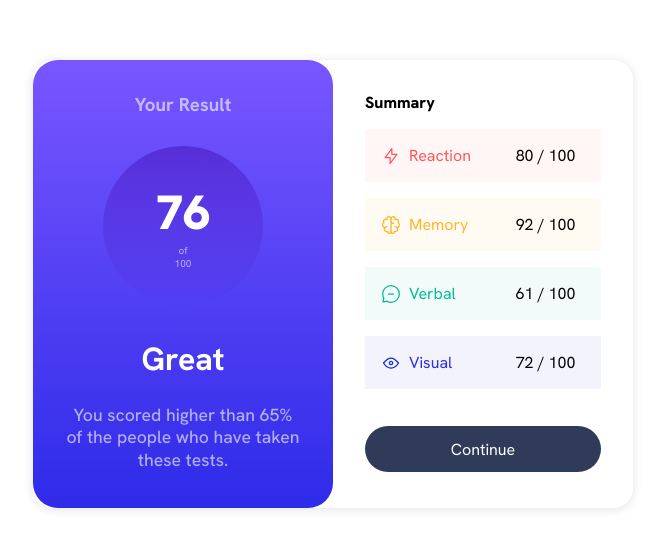
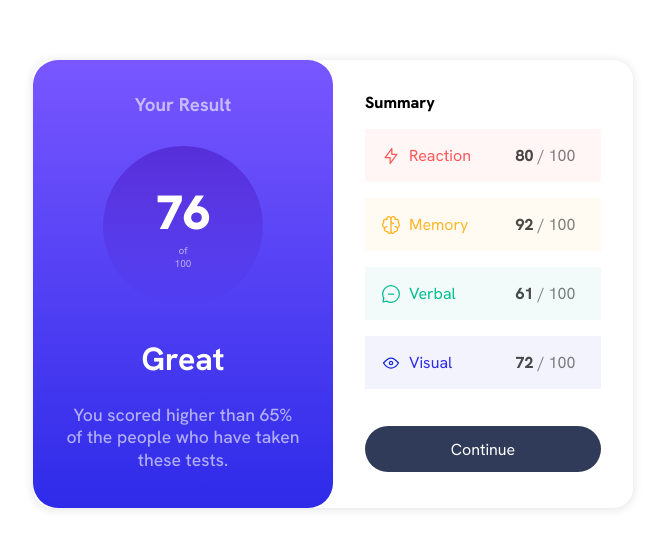
Before and after one commit to abmanaf/Result-summary-component, a React (Vite) app: page / in a window 1280 px wide. Shown: the part 116-664 px from the top of the page, without its empty margins (307-972 px from the left). Built offline with nearby package versions, Linux system fonts and the light colour scheme.

Commit message:
minor changes

```diff
--- a/src/App.jsx
+++ b/src/App.jsx
@@ -45,7 +45,7 @@ function App() {
                     <img src={data.icon} alt={`${data.category} icon`} style={{ marginRight: '0.5em' }} />
                     <span>{data.category}</span>
                   </td>
-                  <td style={{ padding: '1rem' }}>{data.score} / 100</td>
+                  <td style={{ padding: '1rem' }}><strong style={{fontWeight: '800', opacity: '0.7'}}>{data.score}</strong> <span style={{opacity: '0.5'}}>/ 100</span></td>
                 </tr>
               ))}
             </tbody>
```
